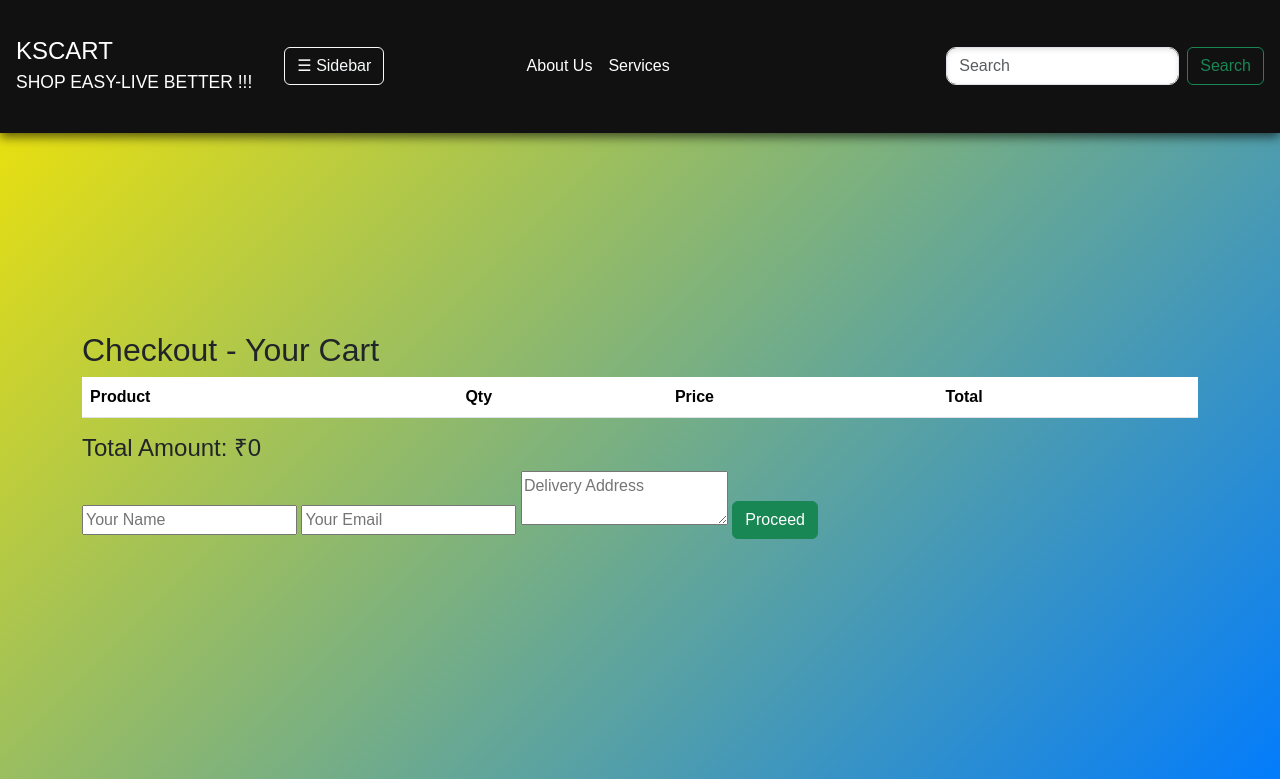
After one commit to aditya705014-svg/ecommerce, a Django app: page /store/checkout/ in a window 1280 px wide. The commit adds this page. Shown: the top 779 px of the page. Run offline with Django 5.2, Linux system fonts and the light colour scheme; lists and menus that the app fills with data are empty.

Commit message:
adding new feature add to cart

```diff
--- /dev/null
+++ b/store/templates/store/checkout_cart.html
@@ -0,0 +1,38 @@
+{% extends "base.html" %}
+{% block content %}
+
+<div class="container my-4">
+    <h2>Checkout - Your Cart</h2>
+    <table class="table">
+        <thead>
+            <tr>
+                <th>Product</th>
+                <th>Qty</th>
+                <th>Price</th>
+                <th>Total</th>
+            </tr>
+        </thead>
+        <tbody>
+            {% for key, item in cart.items %}
+            <tr>
+                <td>{{ item.name }}</td>
+                <td>{{ item.quantity }}</td>
+                <td>₹{{ item.price }}</td>
+                <td>₹{{ item.price|floatformat:2|add:item.quantity }}</td>
+            </tr>
+            {% endfor %}
+        </tbody>
+    </table>
+
+    <h4>Total Amount: ₹{{ total }}</h4>
+
+    <form method="post">
+        {% csrf_token %}
+        <input type="text" name="name" placeholder="Your Name" required>
+        <input type="email" name="email" placeholder="Your Email" required>
+        <textarea name="delivery" placeholder="Delivery Address" required></textarea>
+        <button type="submit" class="btn btn-success">Proceed</button>
+    </form>
+</div>
+
+{% endblock %}
--- a/store/urls.py
+++ b/store/urls.py
@@ -7,9 +7,10 @@ urlpatterns = [
     path("checkout/<int:pk>/", views.checkout, name="checkout"),
     path("order/success/", views.order_sucess, name="order/success"),
     path("category/<int:category_id>/", views.category_products, name="category_products"),
-
-
-
+    path('cart/', views.cart, name='cart'),
+    path('add-to-cart/<int:pk>/', views.add_to_cart, name='add_to_cart'),
+    path('remove/<str:key>/', views.remove_from_cart, name='remove_from_cart'),
+    path("checkout/", views.checkout_cart, name="checkout_cart"),
 
 
 
--- a/store/views.py
+++ b/store/views.py
@@ -76,7 +76,7 @@ def product_detail(request, pk):
 from django.shortcuts import render, redirect
 from django.http import Http404
 
-# 👇 Ye aapka TEMP data hai
+# Ye aapka TEMP data hai
 PRODUCTS = {
     1: {
         "name": "Apple iPhone 11 (Black, 64GB)",
@@ -122,7 +122,7 @@ def product_detail(request, pk):
     product = PRODUCTS.get(pk)   # <-- ab dict se data milega
     if not product:
         raise Http404("Product not found")
-    return render(request, "store/checkout.html", {"product": product, "pk": pk , "no_navbar": True})
+    return render(request, "store/checkout.html", {"product": product, "pk": pk })
 
 
 # Checkout (form submit ke baad)
@@ -158,3 +158,84 @@ def order_sucess(request):
     return render(request, "store/order_sucess.html", {
 
     })
+
+# cart
+#  Store page (sab products dikhane ke liye)
+def store(request):
+    products = Product.objects.all()
+    return render(request, "store/store.html", {"products": products})
+
+
+#  Add product to cart
+def add_to_cart(request, pk):
+    product = get_object_or_404(Product, id=pk)
+    cart = request.session.get("cart", {})
+
+    # Agar product pehle se cart me hai -> quantity badhao
+    if str(pk) in cart:
+        cart[str(pk)]["quantity"] += 1
+    else:
+        cart[str(pk)] = {
+            "name": product.name,
+            "price": float(product.price),
+            "quantity": 1,
+        }
+
+    request.session["cart"] = cart  # session update
+    return redirect("cart")
+
+
+#  Remove product from cart
+def remove_from_cart(request, key):
+    cart = request.session.get("cart", {})
+    if key in cart:
+        del cart[key]
+    request.session["cart"] = cart
+    return redirect("cart")
+
+
+
+
+#  Cart page (sab products dikhana + total calculate karna)
+def cart(request):
+    cart = request.session.get("cart", {})
+    total = sum(item["price"] * item["quantity"] for item in cart.values())
+    return render(request, "store/cart.html", {"cart": cart, "total": total})
+
+
+#  Single product checkout
+def checkout_single(request, pk):
+    product = get_object_or_404(Product, pk=pk)
+
+    if request.method == "POST":
+        # Yahan par aap order save kar sakte ho (baad me model add karenge)
+        name = request.POST.get("name")
+        email = request.POST.get("email")
+        address = request.POST.get("delivery")
+        payment = request.POST.get("payment")
+
+        # abhi ke liye console me check karne ke liye:
+        print("Single Checkout:", name, email, address, payment, product.name)
+
+        return redirect("store")  # baad me success page bana denge
+
+    return render(request, "store/checkout.html", {"product": product})
+
+
+#  Cart checkout (without pk)
+def checkout_cart(request):
+    cart = request.session.get("cart", {})
+    total = sum(item["price"] * item["quantity"] for item in cart.values())
+
+    if request.method == "POST":
+        name = request.POST.get("name")
+        email = request.POST.get("email")
+        address = request.POST.get("delivery")
+        payment = request.POST.get("payment")
+
+        # abhi ke liye console me check karne ke liye:
+        print("Cart Checkout:", name, email, address, payment, cart)
+
+        return redirect("store")  # baad me success page bana denge
+
+    return render(request, "store/checkout_cart.html", {"cart": cart, "total": total})
--- a/templates/base.html
+++ b/templates/base.html
@@ -82,7 +82,7 @@
       <ul class="nav nav-pills flex-column mb-auto">
         <li class="nav-item"><a href="/" class="nav-link active text-white"> Home</a></li>
         <li><a href="/flavours" class="nav-link text-white">Orders</a></li>
-        <li><a href="/orders" class="nav-link text-white">cart</a></li>
+        <li><a href="{% url 'cart' %}"  class="nav-link text-white">cart</a></li>
         <li><a href="/about" class="nav-link text-white">customer Services</a></li>
       </ul>
       <hr>
```
Also changed, not shown: store/templates/store/cart.html (added, +39 -0 lines), store/templates/store/store.html (+7 -0 lines), db.sqlite3.
